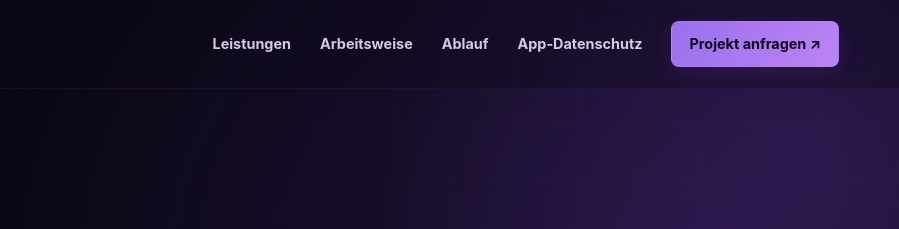
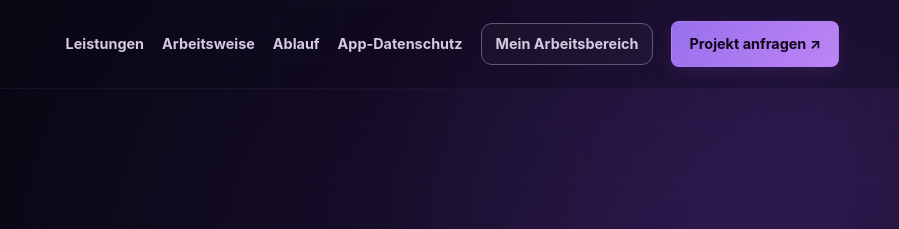
Before and after one commit to Raffi1220/baumgartner-smart-solution, a plain HTML site: page index.html in a window 1280 px wide. Shown: the top 229 px of the page, 381-1280 px from the left. Drawn offline with Linux system fonts and the light colour scheme.

Commit message:
Add link to private personal workspace

```diff
--- a/index.html
+++ b/index.html
@@ -171,6 +171,8 @@
 
     @media(min-width:781px) and (max-width:1050px){.nav-links{gap:14px}.nav-links a{font-size:.82rem}.nav{gap:12px}}
 
+
+    @media(min-width:781px){.nav{flex-wrap:wrap;padding-block:18px}.nav-links{flex-wrap:wrap;gap:18px}.nav-links .btn{padding:10px 14px}}
   </style>
 </head>
 <body>
@@ -178,7 +180,7 @@
     <header class="site-header"><div class="container nav">
       <a class="brand" href="#start" aria-label="Baumgartner Smart Solution – zur Startseite"><span class="brand-mark" aria-hidden="true"></span><span>BAUMGARTNER<small>SMART SOLUTION</small></span></a>
       <button class="menu-toggle" id="menuToggle" aria-controls="navigation" aria-expanded="false" aria-label="Menü öffnen">☰ Menü</button>
-      <nav class="nav-links" id="navigation" aria-label="Hauptnavigation"><a href="#leistungen">Leistungen</a><a href="#vorteile">Arbeitsweise</a><a href="#ablauf">Ablauf</a><a href="/app-datenschutz/">App-Datenschutz</a><a class="nav-cta" href="#kontakt">Projekt anfragen ↗</a></nav>
+      <nav class="nav-links" id="navigation" aria-label="Hauptnavigation"><a href="#leistungen">Leistungen</a><a href="#vorteile">Arbeitsweise</a><a href="#ablauf">Ablauf</a><a href="/app-datenschutz/">App-Datenschutz</a><a class="btn btn-secondary" href="https://baumgartner-smart-solution-vorschau.acutetang2.chatgpt.site/arbeitsbereich">Mein Arbeitsbereich</a><a class="nav-cta" href="#kontakt">Projekt anfragen ↗</a></nav>
     </div></header>
     <div class="container hero"><div class="hero-content">
       <p class="eyebrow">Digitale Lösungen · Wien, Österreich</p>
```
